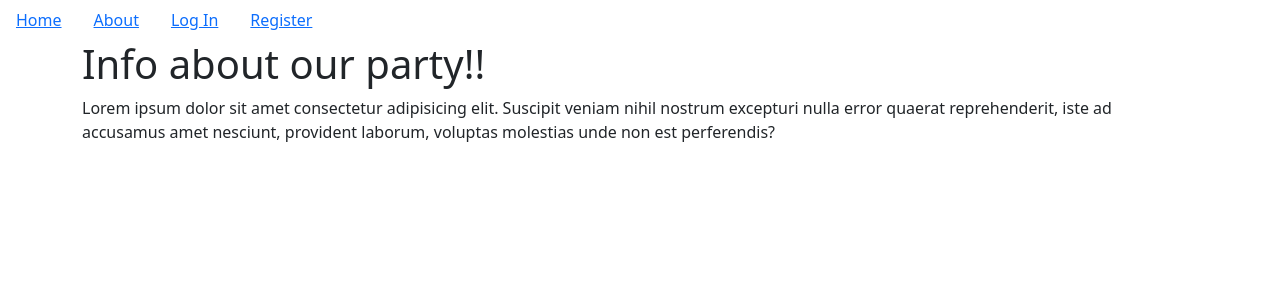
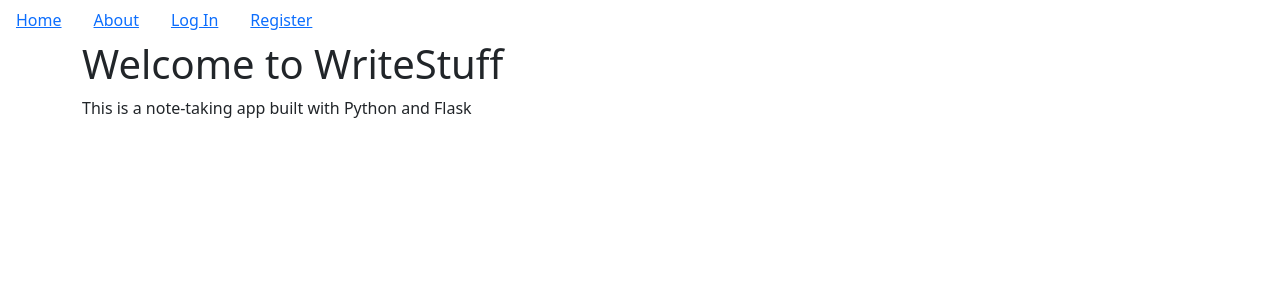
Before and after one commit to jgl3hb/writestuff, a Flask app: page /info in a window 1280 px wide. Shown: the top 300 px of the page. Run offline with Flask 2, Linux system fonts and the light colour scheme.

Commit message:
title updates

```diff
--- a/myapp/templates/base.html
+++ b/myapp/templates/base.html
@@ -6,7 +6,7 @@
     <meta charset="UTF-8">
     <meta http-equiv="X-UA-Compatible" content="IE=edge">
     <meta name="viewport" content="width=device-width, initial-scale=1.0">
-    <title>Party!</title>
+    <title>WriteStuff!</title>
 </head>
 <body>
     <ul class="nav">
--- a/myapp/templates/info.html
+++ b/myapp/templates/info.html
@@ -1,8 +1,8 @@
 {% extends "base.html" %}
 {% block content %}
     <div class="jumbotron">
-        <h1>Info about our party!!</h1>
-        <p>Lorem ipsum dolor sit amet consectetur adipisicing elit. Suscipit veniam nihil nostrum excepturi nulla error quaerat reprehenderit, iste ad accusamus amet nesciunt, provident laborum, voluptas molestias unde non est perferendis?</p>
+        <h1>Welcome to WriteStuff</h1>
+        <p>This is a note-taking app built with Python and Flask</p>
     </div>
 
 {% endblock %}
```
